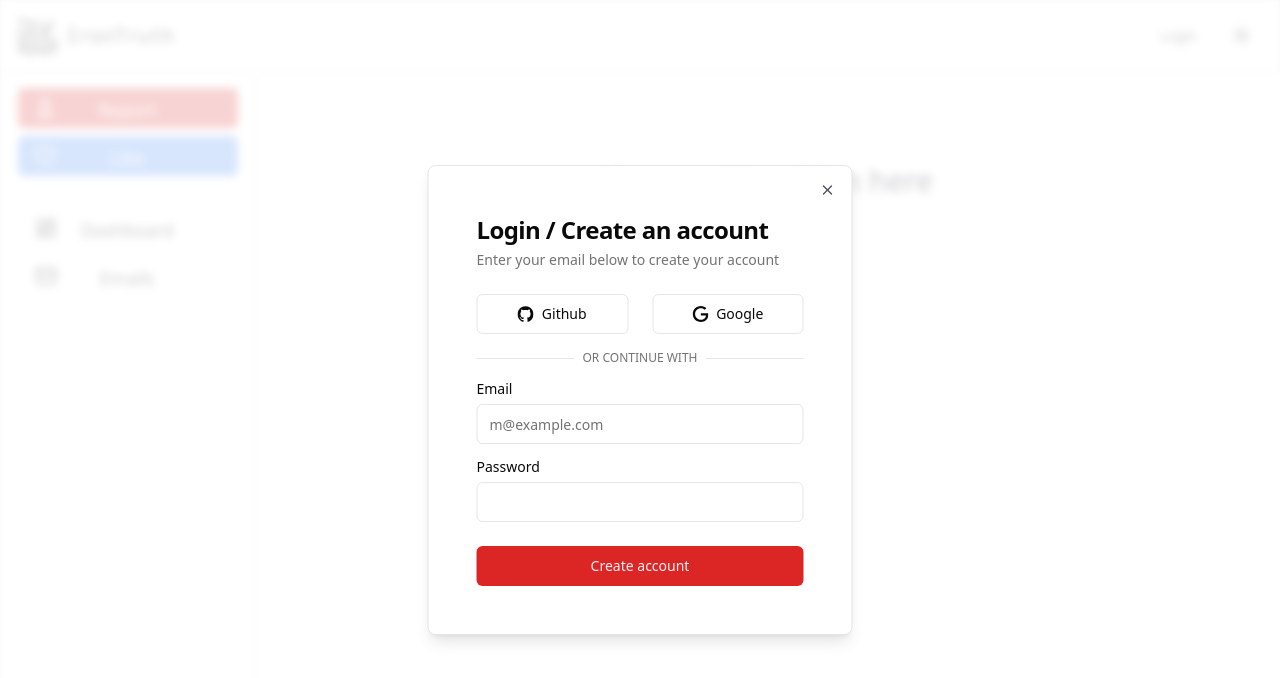
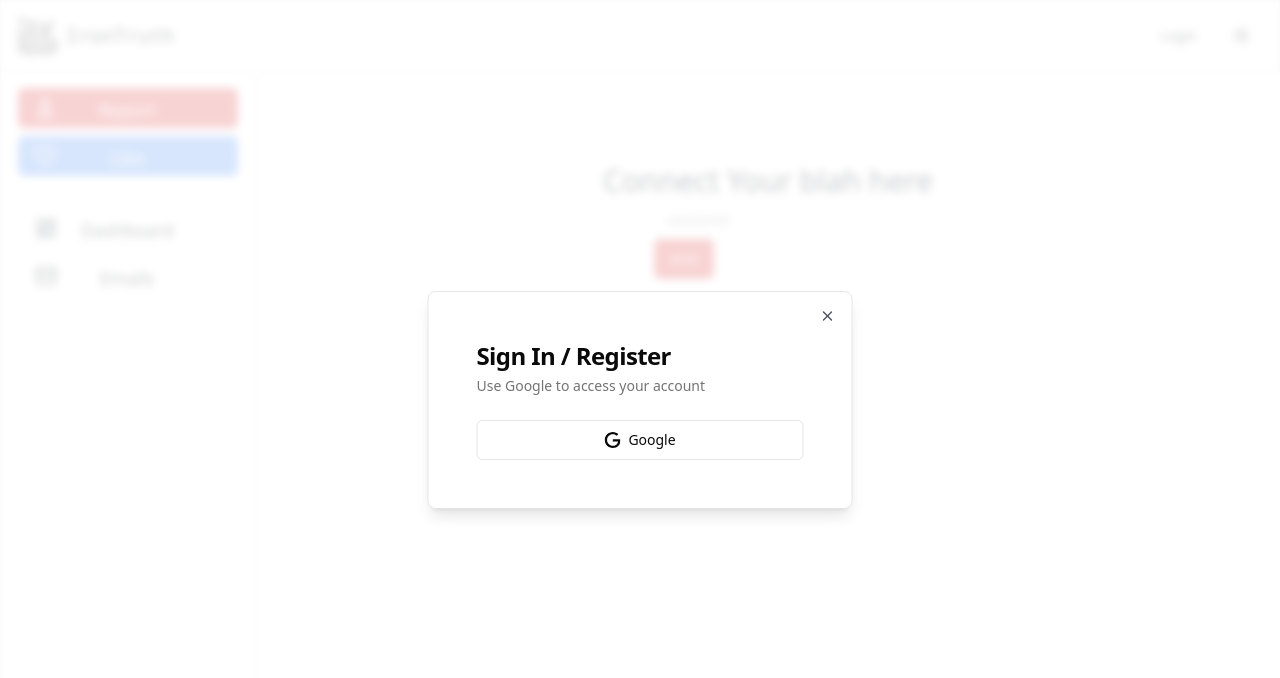
Before and after one commit to itaybroder/lovebomb, a Next.js app: page / in a window 1280 px wide. Both pictures are taken after a click on the button "Login". Shown: the top 678 px of the page. Built offline with nearby package versions, Linux system fonts and the light colour scheme.

Commit message:
Changed some stuff

```diff
--- a/components/LoginForm.tsx
+++ b/components/LoginForm.tsx
@@ -37,54 +37,24 @@ export default function LoginForm() {
                 })
             }
         })
-
-
-
-
-
   }
 
   return (
-    <Card className="border-0 shadow-transparent">
-      <CardHeader className="space-y-1">
-        <CardTitle className="text-2xl">Login / Create an account</CardTitle>
+    <Card className="border-0 shadow-transparent ">
+      <CardHeader className="space-y-1 w-full">
+        <CardTitle className="text-2xl">Sign In / Register</CardTitle>
         <CardDescription>
-          Enter your email below to create your account
+          Use Google to access your account
         </CardDescription>
       </CardHeader>
-      <CardContent className="grid gap-4">
-        <div className="grid grid-cols-2 gap-6">
-          <Button variant="outline">
-            <Icons.gitHub className="mr-2 h-4 w-4" />
-            Github
-          </Button>
-          <Button variant="outline" onClick={handleGoogleLogin}>
+      <CardContent>
+        <div className="w-full">
+          <Button className="w-full" variant="outline" onClick={handleGoogleLogin}>
             <Icons.google className="mr-2 h-4 w-4" />
             Google
           </Button>
         </div>
-        <div className="relative">
-          <div className="absolute inset-0 flex items-center">
-            <span className="w-full border-t" />
-          </div>
-          <div className="relative flex justify-center text-xs uppercase">
-            <span className="bg-background px-2 text-muted-foreground">
-              Or continue with
-            </span>
-          </div>
-        </div>
-        <div className="grid gap-2">
-          <Label htmlFor="email">Email</Label>
-          <Input id="email" type="email" placeholder="m@example.com" />
-        </div>
-        <div className="grid gap-2">
-          <Label htmlFor="password">Password</Label>
-          <Input id="password" type="password" />
-        </div>
       </CardContent>
-      <CardFooter>
-        <Button className="w-full">Create account</Button>
-      </CardFooter>
     </Card>
   )
 }
--- a/components/loginModal.tsx
+++ b/components/loginModal.tsx
@@ -18,7 +18,7 @@ const LoginDialog:FC<IProps> = (props) => {
       <DialogTrigger asChild>
         <Button variant="outline">Login</Button>
       </DialogTrigger>
-      <DialogContent className="sm:max-w-[425px]">
+      <DialogContent className="sm:max-w-[425px] w-full">
         <LoginForm />
       </DialogContent>
     </Dialog>
```
Also changed, not shown: 2 other files (tests, documents, lock files or other folders).
